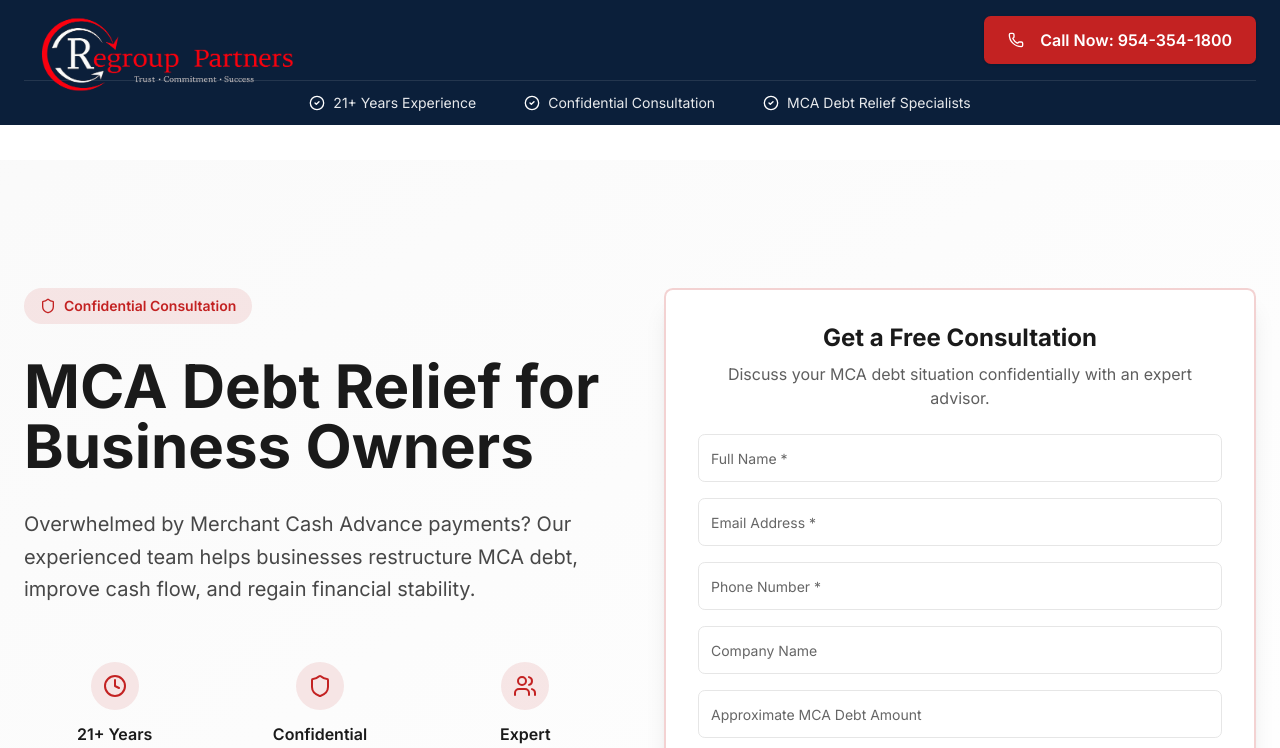
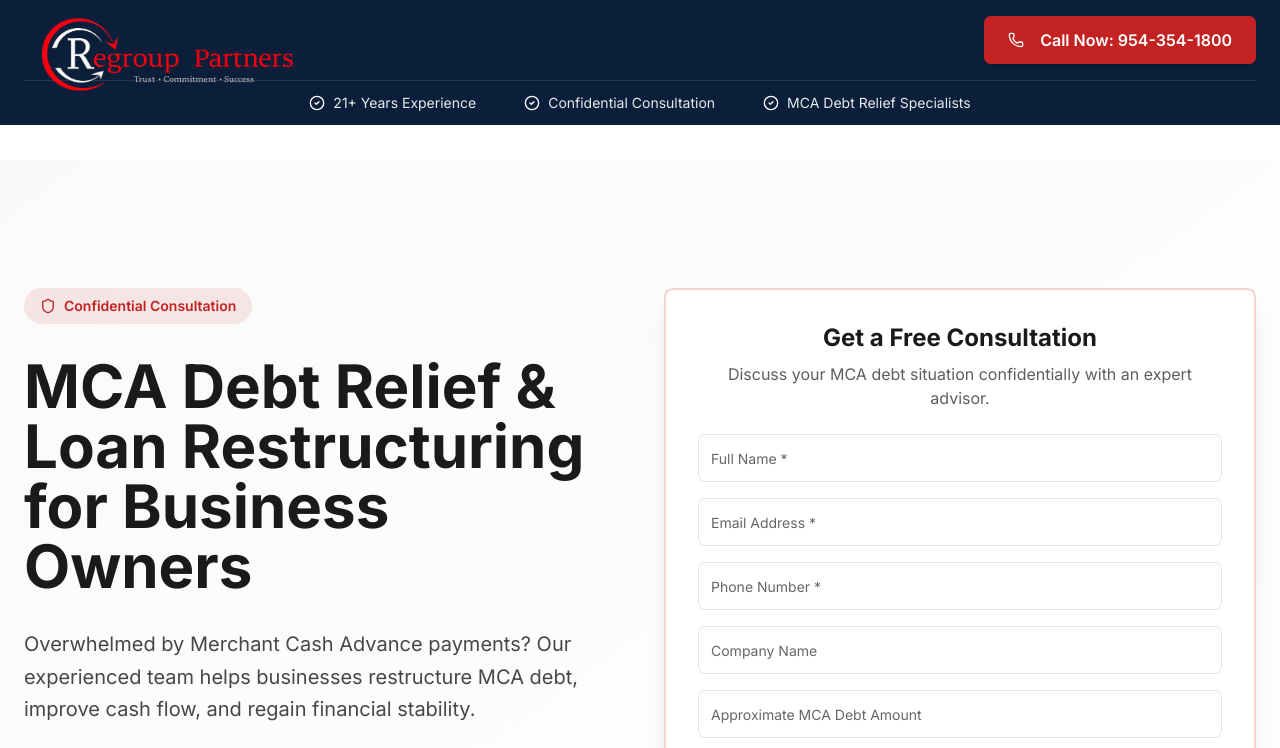
Before and after one commit to samknows9999/sg-054d5103-85fc-4583-be9c-e577d71113a8-1779968500, a Next.js app: page /mca-debt-relief in a window 1280 px wide. Shown: the top 748 px of the page. Built offline with nearby package versions, Linux system fonts and the light colour scheme; no server answers; what react-google-recaptcha-v3 would draw is missing.

Commit message:
Update src/pages/mca-debt-relief.tsx

```diff
--- a/src/pages/mca-debt-relief.tsx
+++ b/src/pages/mca-debt-relief.tsx
@@ -265,9 +265,9 @@ Date & Time: ${new Date().toLocaleString()}
                   <span>Confidential Consultation</span>
                 </div>
 
-                <h1 className="font-display text-5xl lg:text-6xl font-bold text-foreground leading-tight">
-                  MCA Debt Relief for Business Owners
-                </h1>
+                <h1 className="font-display text-5xl lg:text-6xl font-bold text-foreground leading-tight">MCA Debt Relief & Loan Restructuring for Business Owners
+
+</h1>
 
                 <p className="text-xl text-foreground/80 leading-relaxed">
                   Overwhelmed by Merchant Cash Advance payments? Our experienced team helps businesses restructure MCA debt, improve cash flow, and regain financial stability.
```
